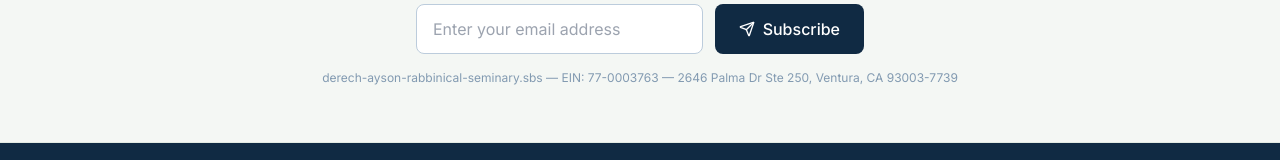
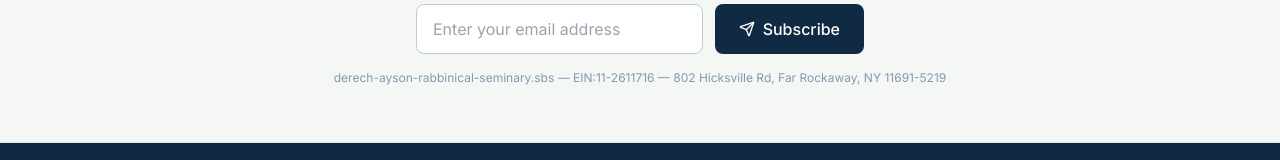
Before and after one commit to irmafiguero199/unitedchurchofreligiousscience.sbs, a React (Vite) app in the folder united-church-of-religious-science/: page / in a window 1280 px wide. Shown: the part 3537-3697 px from the top of the page. Built offline with nearby package versions, Linux system fonts and the light colour scheme.

Commit message:
Update contact information in Newsletter component

```diff
--- a/united-church-of-religious-science/src/components/Newsletter.jsx
+++ b/united-church-of-religious-science/src/components/Newsletter.jsx
@@ -48,7 +48,7 @@ export default function Newsletter() {
           )}
 
           <p className="text-xs text-primary-400 mt-4">
-            derech-ayson-rabbinical-seminary.sbs — EIN: 77-0003763 — 2646 Palma Dr Ste 250, Ventura, CA 93003-7739
+            derech-ayson-rabbinical-seminary.sbs — EIN:11-2611716 — 802 Hicksville Rd, Far Rockaway, NY 11691-5219
           </p>
         </div>
       </div>
```
